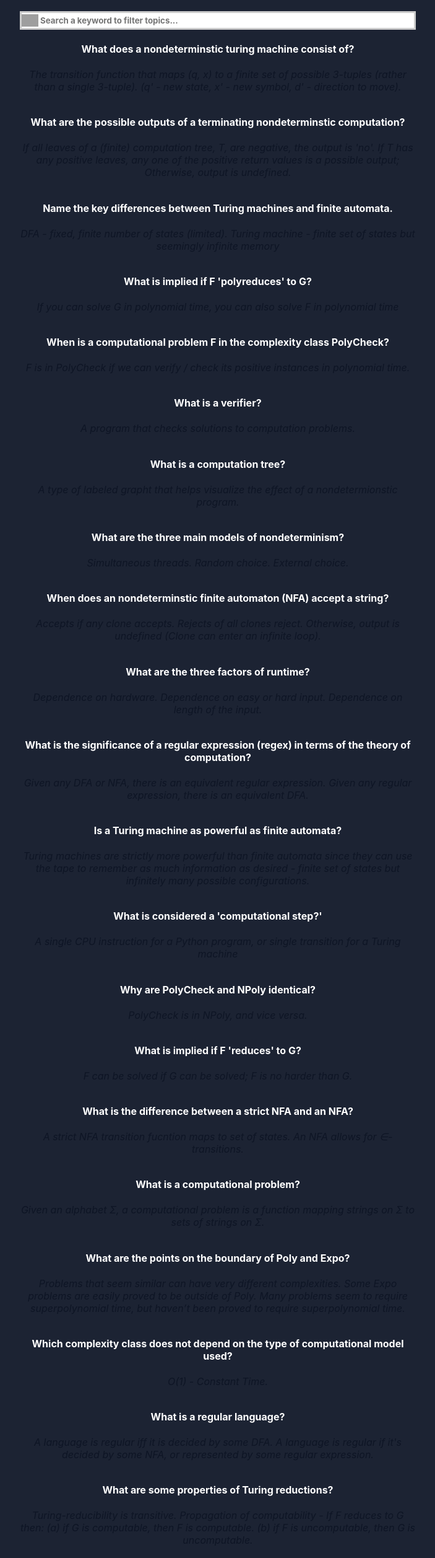
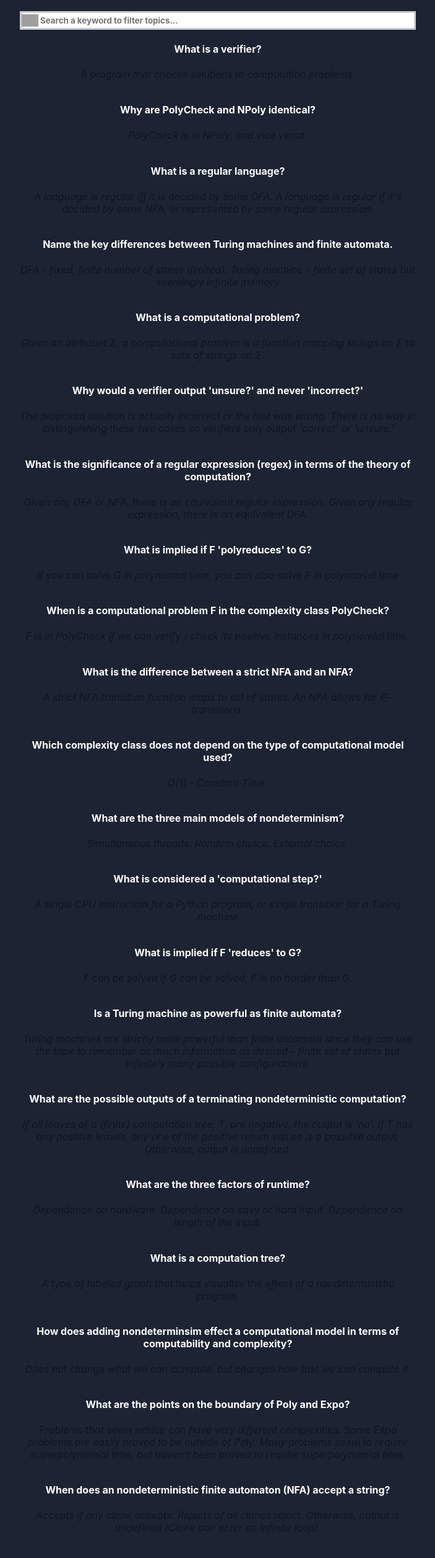
Before and after one commit to Ahljenn/Theory-of-Computation, a React (Vite) app: page / in a window 1280 px wide. Shown: the part 234-2748 px from the top of the page at 62% size, without its empty margins (288-991 px from the left). Built offline with nearby package versions, Linux system fonts and the light colour scheme; grey boxes are pictures that could not be loaded.

Commit message:
Added questions

```diff
--- a/components/App.jsx
+++ b/components/App.jsx
@@ -18,8 +18,9 @@
 }
 
 function App() {
-  const [searchTerm, setSearchTerm] = useState("");
+  const [searchTerm, setSearchTerm] = useState(""); //Set initial state of search to be nothing (no search yet)
   const [qData] = useState(shuffleQuestions(Q));
+
   return (
     <main>
       <input
@@ -27,9 +28,10 @@
         placeholder="Search a keyword to filter topics..."
         onChange={(event) => {
           setSearchTerm(event.target.value);
+          //Set value of search term once its value changes
         }}
       />
-      {qData.filter((val) => {
+      {qData.filter((val) => { //Filter JSON data first before mapping
         if (searchTerm == ""){
           return val;
         } else if (val.question.toLowerCase().includes(searchTerm.toLowerCase()) ||
--- a/data/questions.json
+++ b/data/questions.json
@@ -1,6 +1,10 @@
 [
     {
-      "question": "What are the possible outputs of a terminating nondeterminstic computation?",
+      "question": "Why would a verifier output 'unsure?' and never 'incorrect?'",
+      "answer": "The proposed solution is actually incorrect or the hint was wrong. There is no way in distinguishing these two cases so verifiers only output 'correct' or 'unsure.'"
+    },
+    {
+      "question": "What are the possible outputs of a terminating nondeterministic computation?",
       "answer": "If all leaves of a (finite) computation tree, T, are negative, the output is 'no'. If T has any positive leaves, any one of the positive return values is a possible output; Otherwise, output is undefined."
     },
     {
@@ -12,11 +16,11 @@
       "answer": "A single CPU instruction for a Python program, or single transition for a Turing machine"
     },
     {
-      "question": "When does an nondeterminstic finite automaton (NFA) accept a string?",
+      "question": "When does an nondeterministic finite automaton (NFA) accept a string?",
       "answer": "Accepts if any clone accepts. Rejects of all clones reject. Otherwise, output is undefined (Clone can enter an infinite loop)."
     },
     {
-      "question": "What does a determinstic finite automaton (DFA) consist of?",
+      "question": "What does a deterministic finite automaton (DFA) consist of?",
       "answer": "An alphabet Σ of symbols, including blank symbol; State set Q, including start state q-0, and atleast one of the halting states (q-accept, q-reject)."
     },
     {
@@ -24,7 +28,7 @@
       "answer": "Does not change what we can compute, but changes how fast we can compute it."
     },
     {
-      "question": "What does a nondeterminstic turing machine consist of?",
+      "question": "What does a nondeterministic turing machine consist of?",
       "answer": "The transition function that maps (q, x) to a finite set of possible 3-tuples (rather than a single 3-tuple). (q' - new state, x' - new symbol, d' - direction to move)."
     },
     {
@@ -85,7 +89,7 @@
     },
     {
       "question": "What is a computation tree?",
-      "answer": "A type of labeled grapht that helps visualize the effect of a nondetermionstic program."
+      "answer": "A type of labeled graph that helps visualize the effect of a nondeterministic program."
     },
     {
       "question": "When is a computational problem F in the complexity class PolyCheck?",
```
